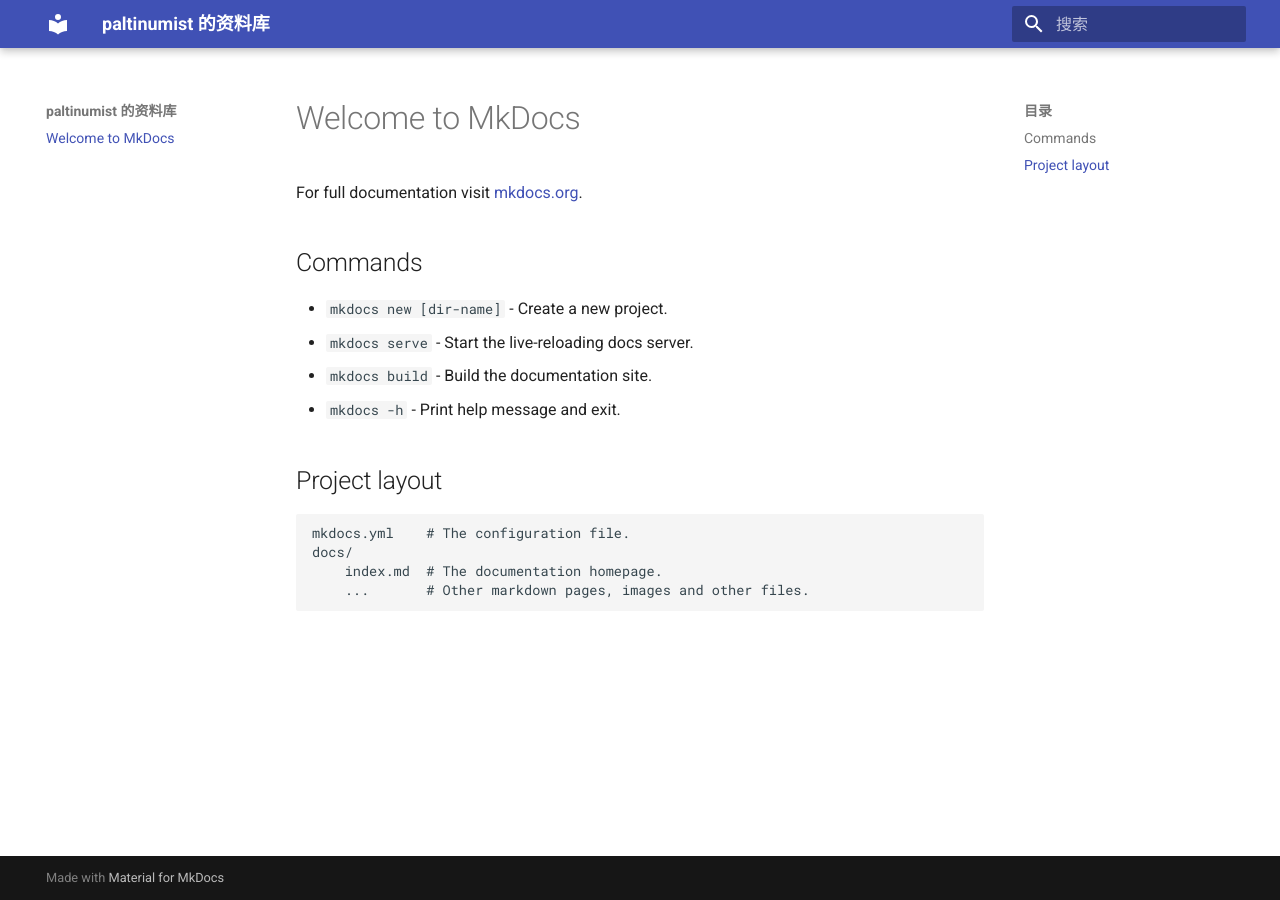
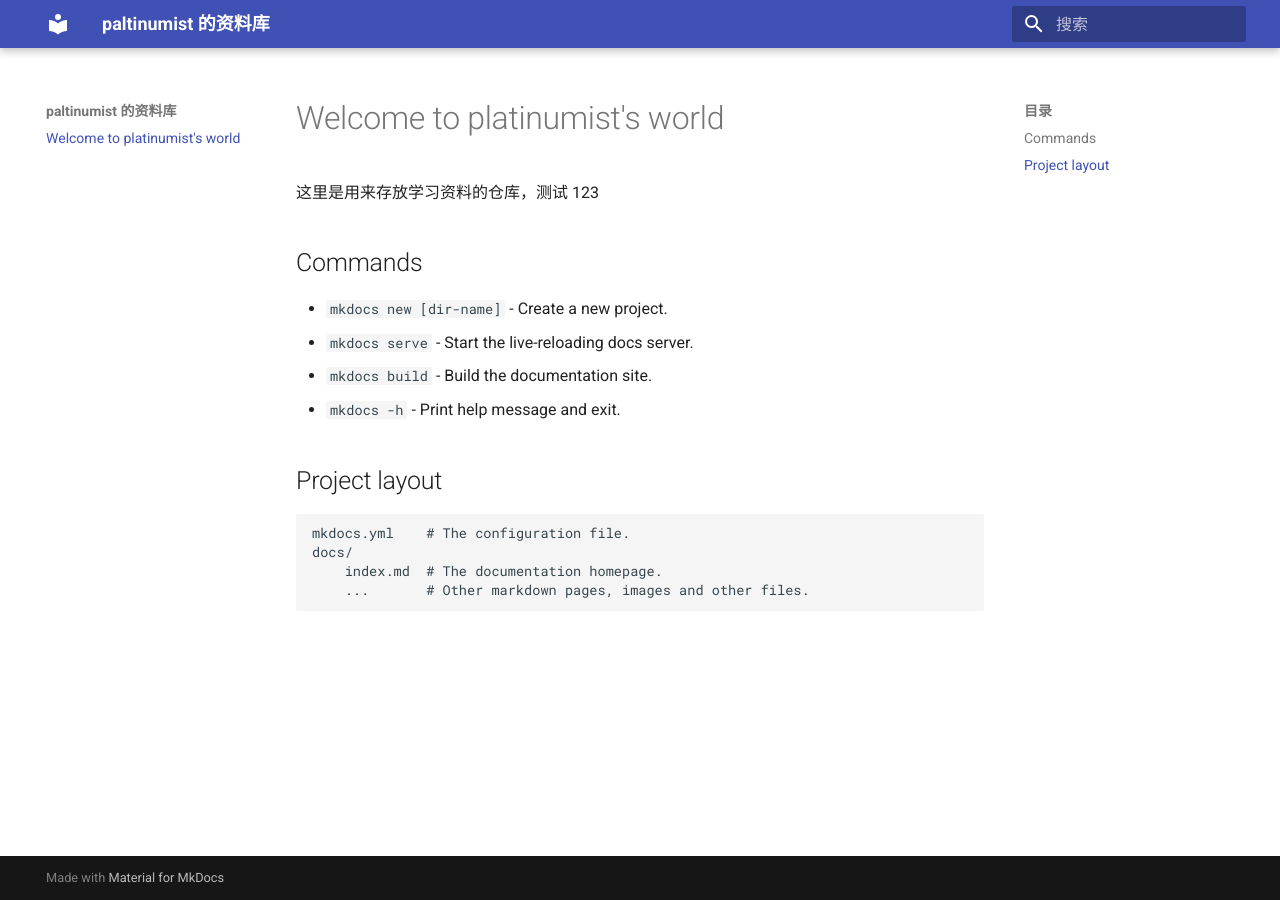
Before and after one commit to platinumist/platinumist.github.io, an MkDocs documentation site: the page built from docs/index.md, in a window 1280 px wide. Built offline with MkDocs 1.6.1 and Material for MkDocs 9.7.7, drawn with Linux system fonts in a browser that asks for light colours.

Commit message:
第一次更新

```diff
--- a/docs/index.md
+++ b/docs/index.md
@@ -1,6 +1,7 @@
-# Welcome to MkDocs
+# Welcome to platinumist's world
 
-For full documentation visit [mkdocs.org](https://www.mkdocs.org).
+这里是用来存放学习资料的仓库，测试
+123
 
 ## Commands
 
```
